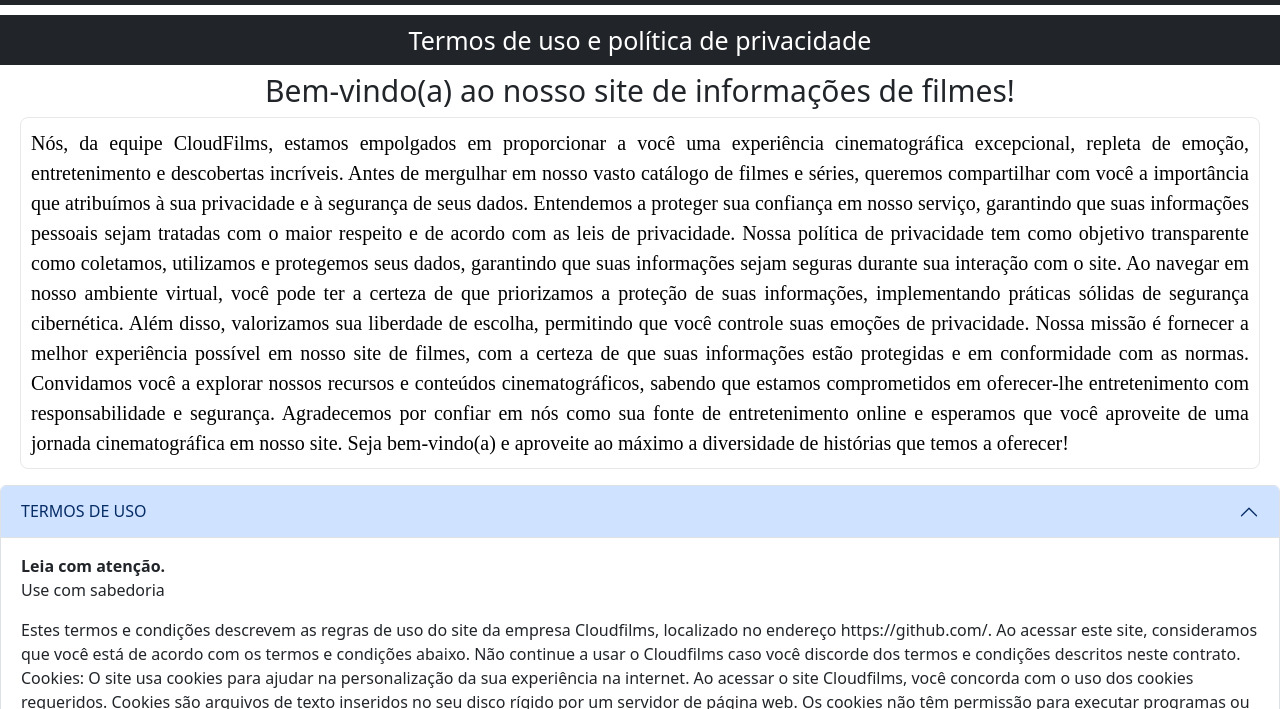
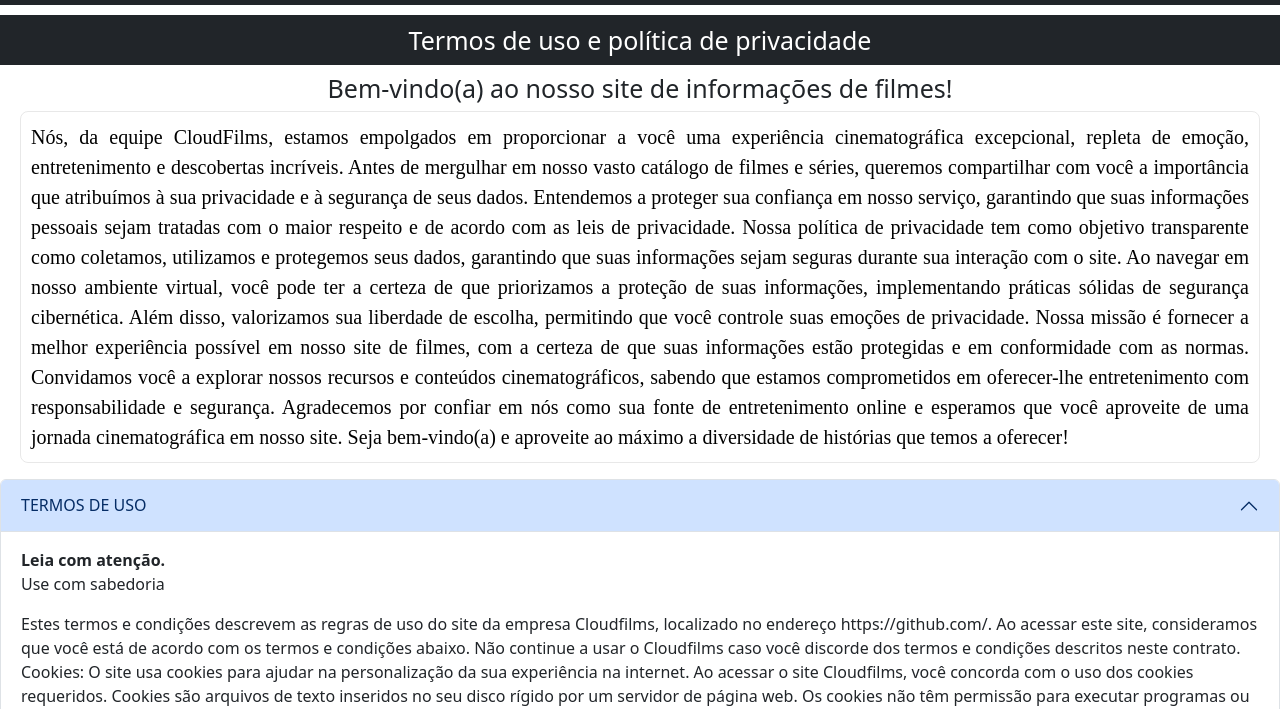
Before and after one commit to stefanocantoni/Aula18, a plain HTML site: page infodosite.html in a window 1280 px wide. Shown: the part 91-800 px from the top of the page. Drawn offline with nearby package versions, Linux system fonts and the light colour scheme.

Commit message:
Atualização de codigo

```diff
--- a/styles/infodosite.css
+++ b/styles/infodosite.css
@@ -27,7 +27,7 @@ body{
     display: flex;
     text-align: center;
     justify-content: center;
-    font-size: 30px;
+    font-size: 25px;
 
 }
 
```
Also changed, not shown: index.html (+1 -1 lines).
